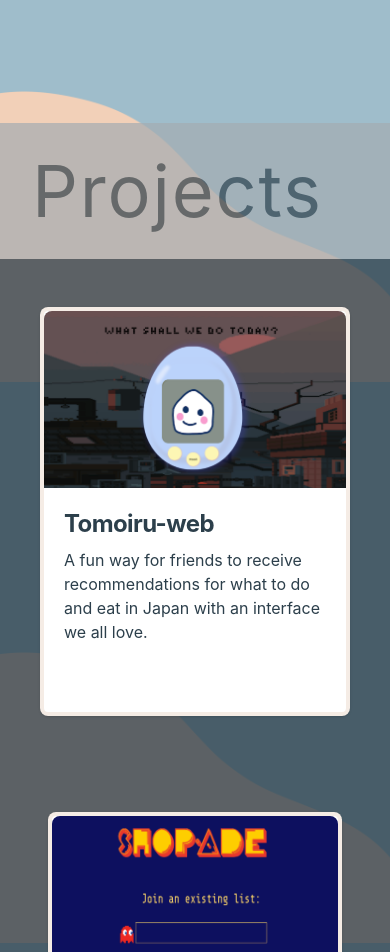
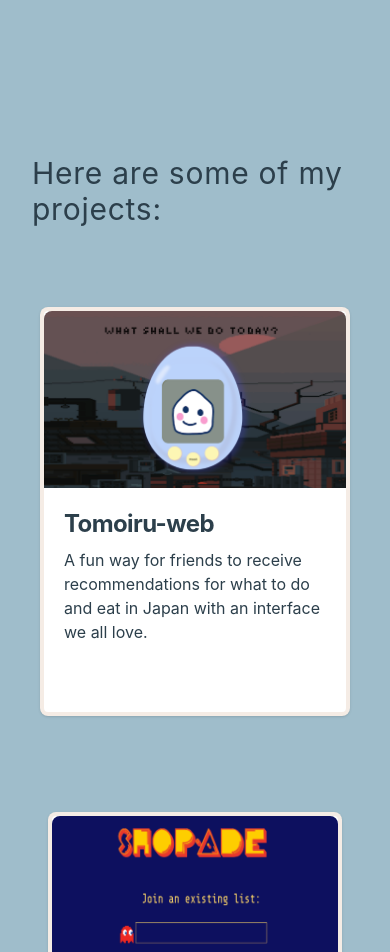
Before and after one commit to mira-kine/mira-portfolio, a React app: page / in a window 390 px wide. Shown: the part 960-1912 px from the top of the page. Built offline with nearby package versions, Linux system fonts and the light colour scheme; the HTML template or start-up script is replaced by a standard one.

Commit message:
fixed projects banner, work on about me content next

```diff
--- a/src/App.jsx
+++ b/src/App.jsx
@@ -9,7 +9,7 @@ export default function App() {
   return (
     <>
       <NavBar />
-      <div className="bg-lighterretro bg-contain bg-repeat-none main-container snap-mandatory snap-y h-full w-full">
+      <div className="bg-lighterretro bg-cover bg-repeat-none main-container snap-mandatory snap-y h-full w-full">
         <Landing />
         {/* add browser router and fuller about me page later */}
         <Projects />
--- a/src/views/Projects/Projects.jsx
+++ b/src/views/Projects/Projects.jsx
@@ -3,16 +3,16 @@ import React from 'react';
 export default function Projects() {
   return (
     <>
-      <div className="flex flex-wrap flex-col justify-center align-center items-center bg-charcoal/50 h-full w-full md:flex-row">
+      <div className="flex flex-wrap flex-col justify-center align-center items-center h-full w-full md:flex-row">
         <div
           aria-label="name-container"
-          className="flex flex-col justify-center bg-white opacity-40 py-8 px-8 z-10 w-full h-1/3 sm:text-center"
+          className="flex flex-col justify-center py-8 px-8 z-10 w-full h-1/3 sm:text-center"
         >
-          <h1 className="text-7xl sm:text-8xl lg:text-9xl tracking-wide text-charcoal z-20">
-            Projects
-          </h1>
+          <p className="text-3xl sm:text-4xl lg:text-5xl tracking-wide text-charcoal z-20">
+            Here are some of my projects:
+          </p>
         </div>
-        <div className="flex flex-wrap flex-col justify-center align-center items-center bg-charcoal/50 h-full w-full md:flex-row">
+        <div className="flex flex-wrap flex-col justify-center align-center items-center h-full w-full md:flex-row">
           <div className="max-w-sm bg-white border-4 border-pink/50 rounded-lg shadow dark:bg-charcoal dark:border-white/50 h-1/4 mx-10 my-12">
             <img
               className="rounded-t-lg"
```
